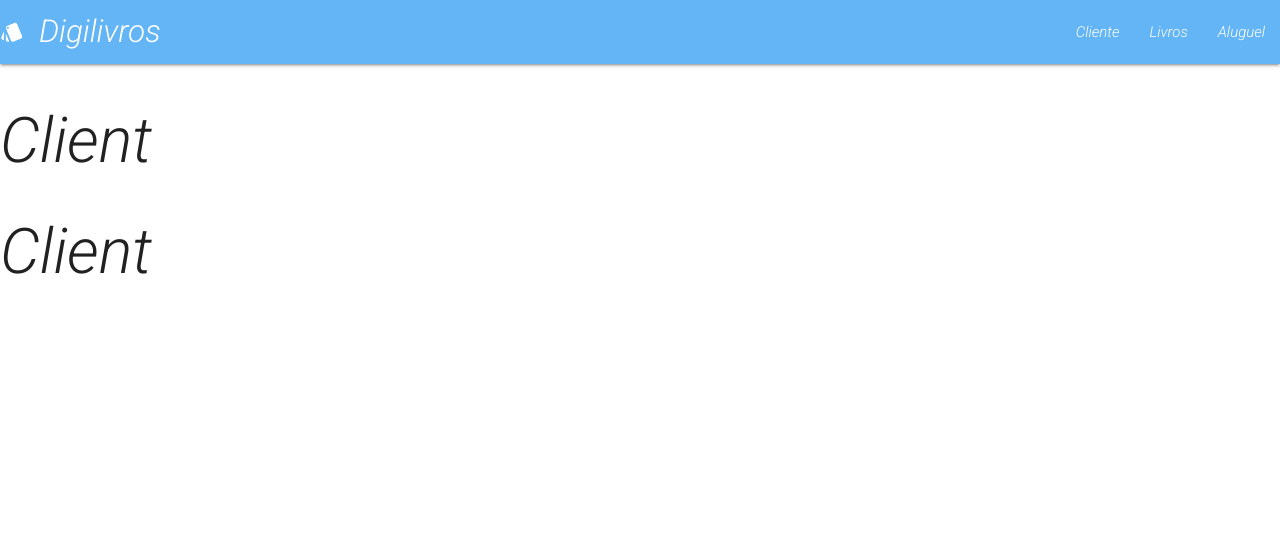
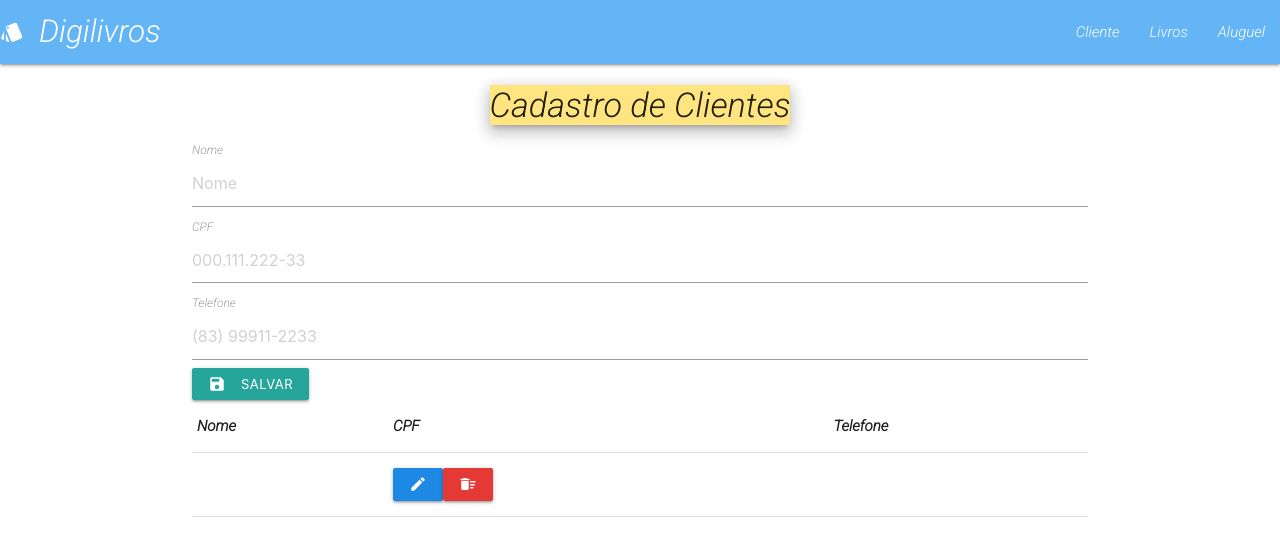
Before and after one commit to Viniciusdevti/digi-livros, a React (Create React App) app in the folder frontend/digi-livros/: page /client in a window 1280 px wide. Shown: the top 556 px of the page. Built offline with nearby package versions, Linux system fonts and the light colour scheme.

Commit message:
adicionando front client

```diff
--- a/frontend/digi-livros/src/componets/Client.js
+++ b/frontend/digi-livros/src/componets/Client.js
@@ -1,16 +1,70 @@
 
 import React from 'react';
+import "../global.css"
+
+
+export default function Client() {
+  return (
+
+    <div>
+
+
+      <div class="brand-logo center ">
+        <div>
+        <h4 ><span className="  amber lighten-5 yellow accent-1 z-depth-3">Cadastro de Clientes</span></h4>
+      </div>
+      </div>
+    <div class="container">
+
+<form>
+
+    <label>Nome</label>
+    <input type="text" placeholder="Nome"/>
+    <label>CPF</label>
+    <input type="number" placeholder="000.111.222-33"/>
+    <label>Telefone</label>
+    <input type="text" placeholder="(83) 99911-2233"/>
+
+    <button class="waves-effect waves-light btn-small">Salvar<i class="material-icons left">save</i></button>
+
+</form>
+<table>
+
+  <thead>
+
+    <tr>
+      <th>Nome</th>
+      <th>CPF</th>
+      <th>Telefone</th>
+    </tr>
+
+  </thead>
+
+  <tbody>
+
+    <tr v-for="user of users">
+
+      <td></td>
+
+
+      <td>
+        <button class="waves-effect btn-small blue darken-1"><i class="material-icons">create</i></button>
+        <button  class="waves-effect btn-small red darken-1"><i class="material-icons">delete_sweep</i></button>
+      </td>
+
+    </tr>
+
+  </tbody>
+
+</table>
+
+</div>
+
+</div>
 
 
 
-export default  function Client() {
-  return (
-    <div>
-
- <h1> Client</h1>
- <h1> Client</h1>
 
 
-    </div>
   );
 }
```
